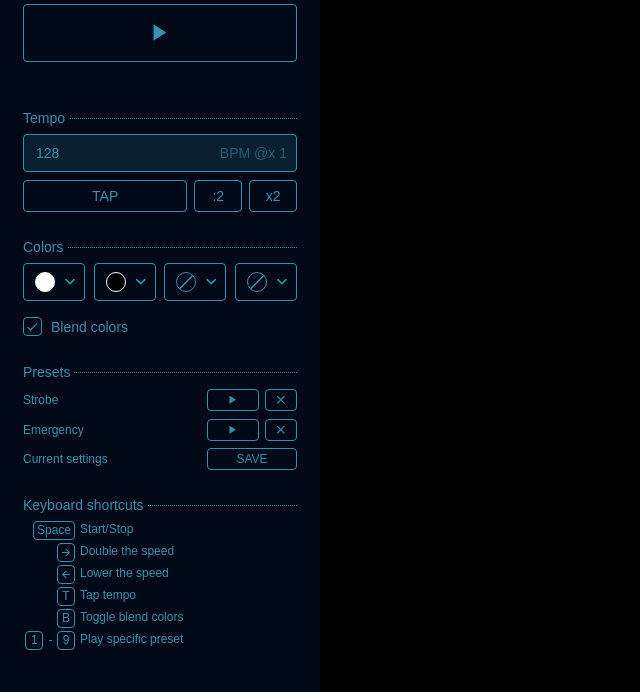
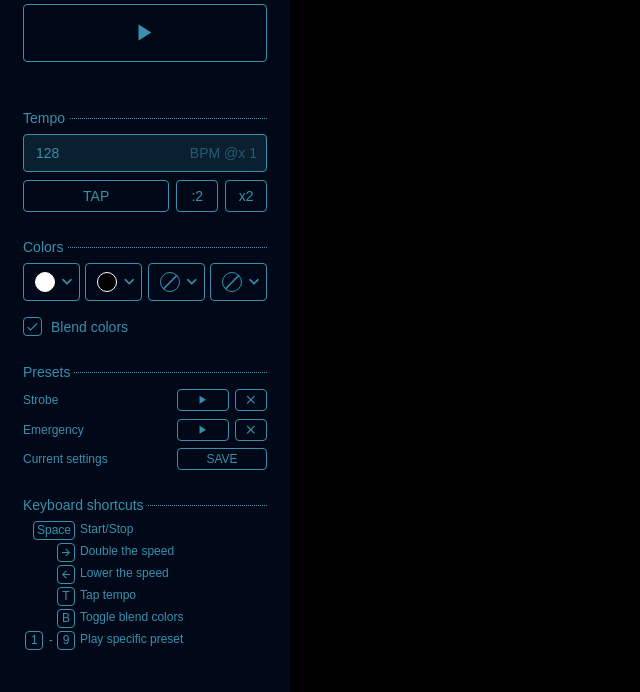
Before and after one commit to maciejsaw/moodlight-pro, a website: page index.html in a window 1280 px wide. Shown: the part 108-800 px from the top of the page, without its empty margins (0-640 px from the left). Drawn offline with nearby package versions, Linux system fonts and the light colour scheme; a script that the page names is missing.

Commit message:
auto commit

```diff
--- a/css/moodlight-2-0-free-online-strobe-party.webflow.css
+++ b/css/moodlight-2-0-free-online-strobe-party.webflow.css
@@ -37,7 +37,6 @@ a:hover {
   right: 0px;
   bottom: 0px;
   overflow: hidden;
-  min-width: 360px;
 }
 
 .body-wrapper.is-fullscreen {
@@ -76,7 +75,7 @@ a:hover {
   top: 0px;
   bottom: 0px;
   overflow: auto;
-  width: 320px;
+  width: 290px;
   padding: 23px;
   border-right: 1px none #3990ac;
   background-color: #010918;
@@ -262,7 +261,7 @@ a:hover {
 }
 
 .bem-select-dropdown__button.for-color-icon {
-  padding-right: 29px;
+  padding-right: 24px;
   padding-left: 11px;
 }
 
@@ -271,7 +270,7 @@ a:hover {
   top: 0px;
   right: 0px;
   bottom: 0px;
-  width: 28px;
+  width: 24px;
   padding-top: 7px;
   font-family: 'Material design iconic font', sans-serif;
   font-size: 20px;
```
Also changed, not shown: index.html (+1 -1 lines).
